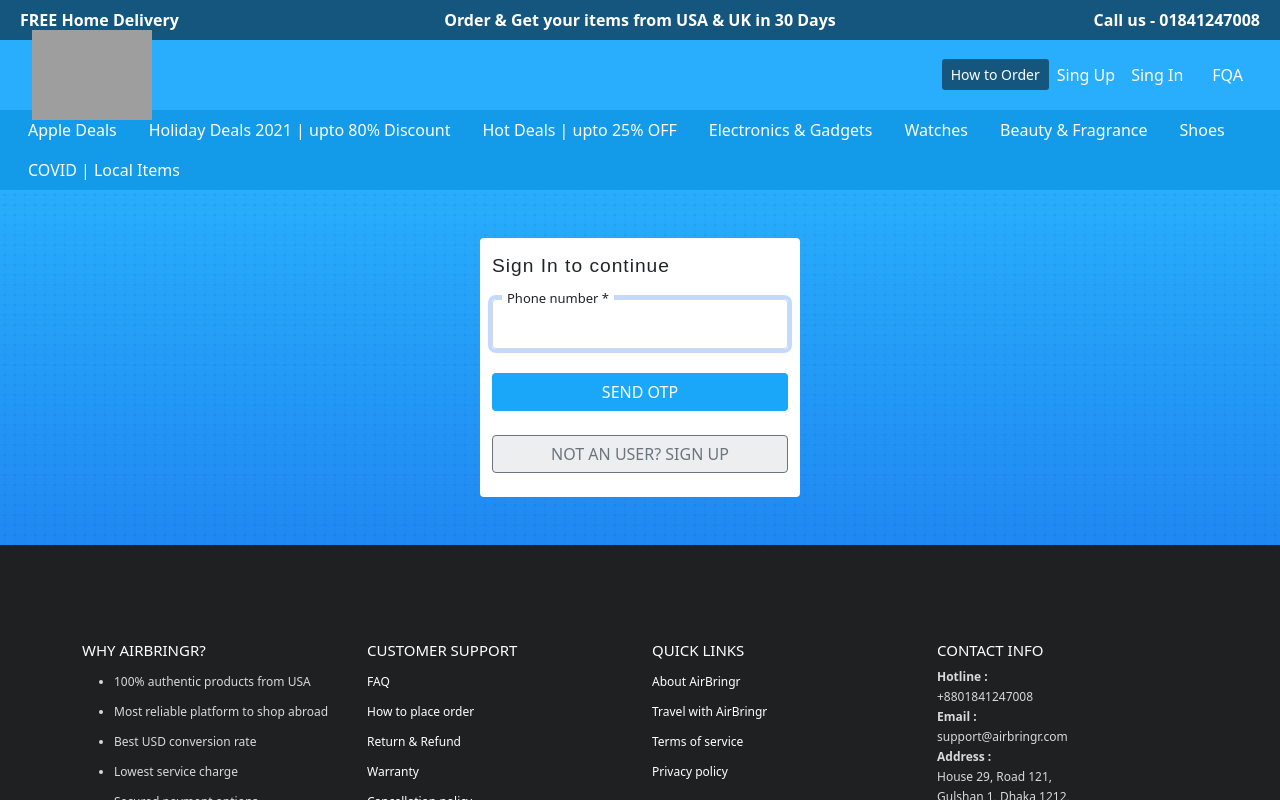
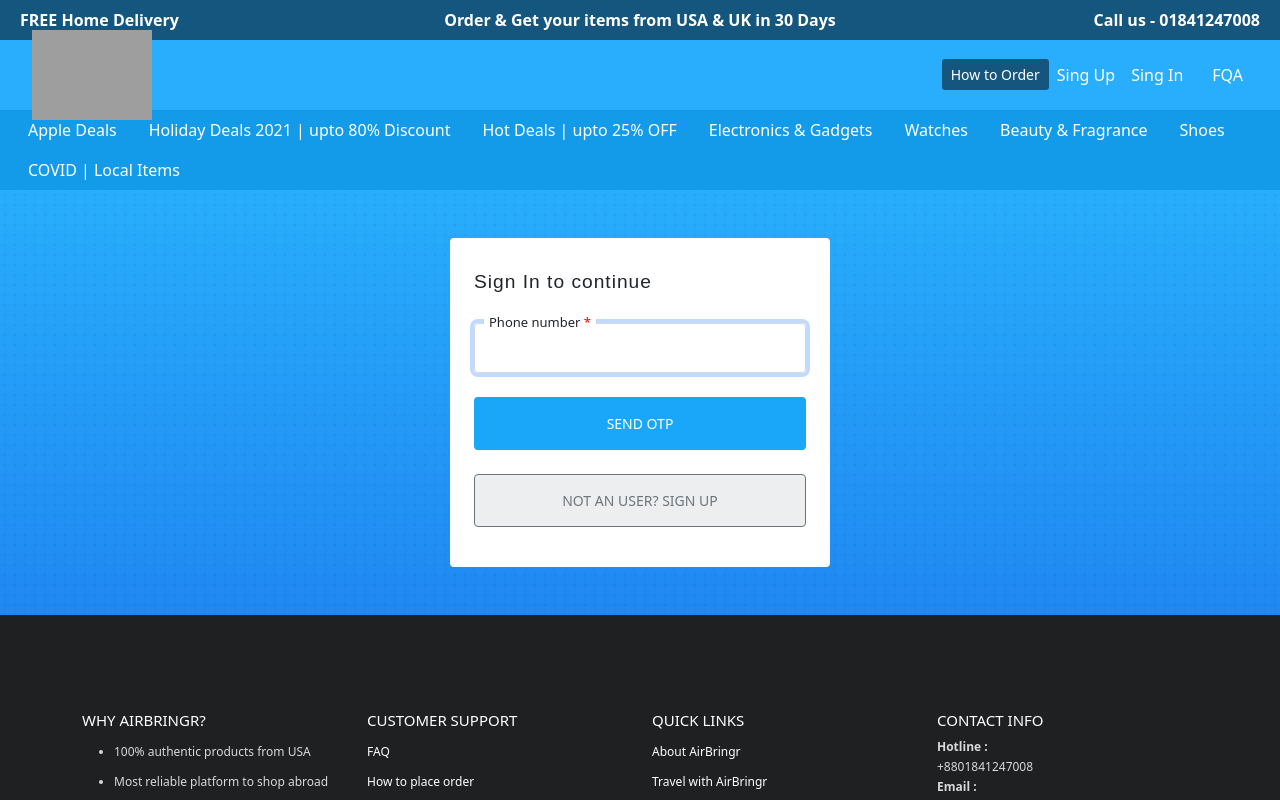
Before and after one commit to SamiaZahan/Auth_System_Frontend, a React (Create React App) app: page /login in a window 1280 px wide. Shown: the top 800 px of the page. Built offline with nearby package versions, Linux system fonts and the light colour scheme; grey boxes are pictures that could not be loaded.

Commit message:
Form design fixed and url undefined issue fixed

```diff
--- a/src/App.css
+++ b/src/App.css
@@ -38,3 +38,7 @@ label{
   color: #000000;
   border: 1px solid #d5d8dc;
 }
+.btn-custom{
+  padding: 15px 0;
+  font-size: 14px;
+}
--- a/src/constants/ApiConstants.js
+++ b/src/constants/ApiConstants.js
@@ -1,3 +1,3 @@
 export const API_BASE_URL = process.env.REACT_APP_SERVER_URL;
-export const LEGACY_WEBSITE_URL = process.env.REACT_LEGACY_WEBSITE_URL;
+export const LEGACY_WEBSITE_URL = process.env.REACT_APP_LEGACY_WEBSITE_URL;
 export const ACCESS_TOKEN_NAME = 'login_access_token';
--- a/src/pages/auth/Login.js
+++ b/src/pages/auth/Login.js
@@ -4,25 +4,30 @@ import axios from "axios";
 import {API_BASE_URL, LEGACY_WEBSITE_URL} from "../../constants/ApiConstants";
 
 function Login() {
-    console.log(LEGACY_WEBSITE_URL)
     const [emailOrPhone, setEmailOrPhone] = useState("");
     const [errMessage, setErrMessage] = useState("");
     const [message, setMessage] = useState('');
+    const [successMessage, setSuccessMessage] = useState(null);
+    const [errorMessage, setErrorMessage] = useState(null);
+    const [isSuccessMessage, setIsSuccessMessage] = useState(false);
+    const [isErrorMessage, setIsErrorMessage] = useState(false);
     const [otpSent, setOtpSent] = useState(false)
 
     const submitForm = (e) => {
         e.preventDefault();
         if (isPhone(emailOrPhone) || isEmail(emailOrPhone)) {
-            console.log("Login info (email or Phone): " + emailOrPhone);
-
             if (isPhone(emailOrPhone)) {
                 axios.post(API_BASE_URL + '/v1/send-sms-otp', {mobile: emailOrPhone})
                     .then((r) => {
-                        setMessage(r.data.message);
-                        window.location = "https://airbringr.dev/verify-otp/?phone=" + emailOrPhone
+                        setSuccessMessage(r.data.message);
+                        setIsSuccessMessage(true)
+                        setIsErrorMessage(false)
+                        window.location = LEGACY_WEBSITE_URL + '/verify-otp/?phone=' + emailOrPhone
                     })
-                    .catch(e => {
-                        setMessage(e.response.data.message)
+                    .catch(err => {
+                        setErrorMessage(err.response.data.message)
+                        setIsErrorMessage(true)
+                        setIsSuccessMessage(false)
                     })
             }
             if (isEmail(emailOrPhone)) {
@@ -63,27 +68,38 @@ function Login() {
             alert('Please input OTP')
         }
 
-        axios.post('https://airbringr.dev/verify-phone', {phone: emailOrPhone, otp: parseInt(otp)})
+        axios.post(LEGACY_WEBSITE_URL + '/verify-phone', {phone: emailOrPhone, otp: parseInt(otp)})
             .then((r) => {
-                setMessage(r.data.message);
-                window.location = "https://airbringr.dev"
+                setSuccessMessage(r.data.message);
+                setIsSuccessMessage(true)
+                setIsErrorMessage(false)
+                window.location =  LEGACY_WEBSITE_URL
             })
             .catch(err => {
-                setMessage("NO OK")
+                setErrorMessage("NOT OK")
+                setIsErrorMessage(true)
+                setIsSuccessMessage(false)
             })
     }
 
     return (
         <>
-            <div id="airbringr-background" className="container-fluid">
+            <section id="airbringr-background">
+                <div className="container">
                     <div className="row justify-content-center">
-                    <div id="myform" className="col-3 mt-5 mb-5 rounded" style={{background: "#ffffff"}}>
+                        <div id="myform" className="col-4 mt-5 mb-5 p-4 pt-3 pb-3 rounded"
+                             style={{background: "#ffffff"}}>
                             <div>
-                            <h5 id="form-header" className="mt-3">Sign In to continue</h5>
+                                <h5 id="form-header" className="mt-3 mb-3">Sign In to continue</h5>
                             </div>
-                        {message &&
+                            {successMessage && isSuccessMessage &&
                             <div className="alert alert-success m-1 p-1 text-center" role="alert">
-                            {message}
+                                {successMessage}
+                            </div>
+                            }
+                            {errorMessage && isErrorMessage &&
+                            <div className="alert alert-danger m-1 p-1 text-center" role="alert">
+                                {errorMessage}
                             </div>
                             }
                             {/*<div className="d-grid gap-2 mt-4">
@@ -98,9 +114,10 @@ function Login() {
                                 or
                             </div>*/}
 
-                        {!otpSent && <form onSubmit={submitForm}>
-                            <div className="form-group mb-3">
-                                <label htmlFor="name">Phone number *</label>
+                            {!otpSent &&
+                            <form onSubmit={submitForm}>
+                                <div className="form-group">
+                                    <label htmlFor="name">Phone number <span style={{color: "red"}}>*</span></label>
                                     <input
                                         type="text" className="form-control"
                                         id="emailOrPhone"
@@ -111,16 +128,17 @@ function Login() {
                                 </div>
 
                                 <div className="d-grid gap-2 mt-4 fst-normal" style={{"font-size": ".1rem"}}>
-                                <button className="btn btn-block text-white text-uppercase" type="submit"
+                                    <button className="btn btn-block btn-custom text-white text-uppercase" type="submit"
                                             style={{background: "#1ba7f9"}}>
                                         Send OTP
                                     </button>
                                 </div>
                             </form>}
 
-                        {otpSent && <form onSubmit={submitOtp}>
+                            {otpSent &&
+                            <form onSubmit={submitOtp}>
                                 <div className="form-group mb-3">
-                                <label htmlFor="name">OTP *</label>
+                                    <label htmlFor="name">OTP <span style={{color: "red"}}>*</span></label>
                                     <input
                                         type="number" className="form-control"
                                         id="otp"
@@ -131,16 +149,16 @@ function Login() {
                                 </div>
 
                                 <div className="d-grid gap-2 mt-4 fst-normal" style={{"font-size": ".1rem"}}>
-                                <button className="btn btn-block text-white text-uppercase" type="submit"
+                                    <button className="btn btn-custom btn-block text-white text-uppercase" type="submit"
                                             style={{background: "#1ba7f9"}}>
                                         Send OTP
                                     </button>
                                 </div>
                             </form>}
 
-                        <div className="d-grid gap-2 mt-4 mb-4 fst-normal">
+                            <div className="d-grid gap-2  mt-4 mb-4 fst-normal">
                                 <Link to="/register"
-                                  className="btn btn-block text-white border-1 border-secondary text-muted text-uppercase"
+                                      className="btn btn-block btn-custom text-white border-1 border-secondary text-muted text-uppercase"
                                       style={{background: "#eceef0"}}>
                                     Not an user? Sign Up
                                 </Link>
@@ -148,6 +166,7 @@ function Login() {
                         </div>
                     </div>
                 </div>
+            </section>
         </>
     );
 }
--- a/src/pages/auth/Register.js
+++ b/src/pages/auth/Register.js
@@ -1,12 +1,15 @@
 import React, {useState} from "react";
-import {Link} from "react-router-dom";
+import {Link, useHistory} from "react-router-dom";
 import axios from "axios";
 import {API_BASE_URL} from "../../constants/ApiConstants";
 
 function Register(props) {
     const [data, setData] = useState({ email: '', first_name: '', last_name: '' })
     const [error, setError] = useState({ email: '', first_name: '', last_name: '' })
-    const [message, setMessage] = useState(null);
+    const [successMessage, setSuccessMessage] = useState(null);
+    const [errorMessage, setErrorMessage] = useState(null);
+    const [isSuccessMessage, setIsSuccessMessage] = useState(false);
+    const [isErrorMessage, setIsErrorMessage] = useState(false);
     const findFormErrors = () => {
         const newErrors = {}
         // name errors
@@ -30,10 +33,15 @@ function Register(props) {
             const data1 = { email: data.email, first_name: data.first_name, last_name: data.last_name };
             axios.post(API_BASE_URL + '/v1/signup', data1)
                 .then((result) => {
-                   setMessage(result.data.message)
+                    console.log("success message", result.data.message)
+                   setSuccessMessage(result.data.message)
+                    setIsErrorMessage(false)
+                    setIsSuccessMessage(true)
                 })
                 .catch((error) =>{
-                    setMessage(error);
+                    setErrorMessage(error.response.data.message);
+                    setIsSuccessMessage(false)
+                    setIsErrorMessage(true)
                 })
         }
 
@@ -53,17 +61,22 @@ function Register(props) {
             <section id="airbringr-background">
                 <div  className="container">
                     <div className="row justify-content-center">
-                        <div  id="myform" className="col-4 mt-5 mb-5 rounded" style={{background: "#ffffff"}}>
-                            <form onSubmit={Registration} className="p-2" action="">
+                        <div  id="myform" className="col-4 mt-5 mb-5 p-4 pt-3 pb-3 rounded" style={{background: "#ffffff"}}>
+                            <form onSubmit={Registration}>
                                 <div>
-                                    <h5 id="form-header" className="mt-3">Sign Up to continue</h5>
+                                    <h5 id="form-header" className="mt-3 mb-3">Sign Up to continue</h5>
                                 </div>
-                                {message &&
-                                <div className="alert alert-success m-1 p-1 text-center" role="alert">
-                                    {message}
+                                {successMessage && isSuccessMessage &&
+                                <div className="alert alert-success mb-3 mt-2 p-2 text-center" role="alert">
+                                    {successMessage}
                                 </div>
                                 }
-                                <div className="d-grid gap-2 mt-4">
+                                {errorMessage && isErrorMessage &&
+                                <div className="alert alert-danger mb-3 mt-2 p-2 text-center" role="alert">
+                                    {errorMessage}
+                                </div>
+                                }
+                    {/*            <div className="d-grid gap-2 mt-4">
                                     <a href="https://airbringr.com/auth/facebook"
                                        className="btn btn-block text-white" style={{background: "#4569ad"}}>
                                         <i className="fab fa-facebook-f"></i>
@@ -73,9 +86,9 @@ function Register(props) {
 
                                 <div className="text-center">
                                     or
-                                </div>
+                                </div>*/}
                                 <div className="form-group mb-3">
-                                    <label htmlFor="first_name">First name *</label>
+                                    <label htmlFor="first_name">First name <span style={{color: "red"}}>*</span></label>
                                     <input
                                         type="text" className="form-control"
                                         id="first_name" name="first_name" autoComplete="off"
@@ -86,7 +99,7 @@ function Register(props) {
                                     <div className="text-danger">{error.first_name}</div>
                                 </div>
                                 <div className="form-group mb-3">
-                                    <label htmlFor="last_name">Last name *</label>
+                                    <label htmlFor="last_name">Last name <span style={{color: "red"}}>*</span></label>
                                     <input
                                         type="text" className="form-control"
                                         id="last_name" name="last_name" autoComplete="off"
@@ -97,7 +110,7 @@ function Register(props) {
                                     <div className="text-danger">{error.last_name}</div>
                                 </div>
                                 <div className="form-group mb-3">
-                                    <label htmlFor="email">Email address *</label>
+                                    <label htmlFor="email">Email address <span style={{color: "red"}}>*</span></label>
                                     <input
                                         type="email" className="form-control"
                                         id="email" name="email" autoComplete="off"
@@ -109,14 +122,14 @@ function Register(props) {
                                 </div>
 
                                 <div className="d-grid gap-2 mt-4">
-                                    <button className="btn btn-block text-white text-uppercase" style={{background: "#1ba7f9"}}>
+                                    <button className="btn btn-custom btn-block text-white text-uppercase" style={{background: "#1ba7f9"}}>
                                         Sign Up
                                     </button>
                                 </div>
 
                                 <div className="d-grid gap-2 mt-4 mb-3">
                                     <Link to="/login"
-                                          className="btn btn-block text-white border-1 border-secondary text-muted text-uppercase"
+                                          className="btn btn-custom btn-block text-white border-1 border-secondary text-muted text-uppercase"
                                           style={{background: "#eceef0"}}>
                                         Existing user? Sign In
                                     </Link>
--- a/src/pages/auth/Verification.js
+++ b/src/pages/auth/Verification.js
@@ -1,15 +1,20 @@
 import React, {useEffect, useState} from "react";
-import {Link} from "react-router-dom";
+import {Link, useHistory} from "react-router-dom";
 import axios from "axios";
 import {API_BASE_URL} from "../../constants/ApiConstants";
 import {queries} from "@testing-library/react";
 
 function Verification(props) {
+    const history = useHistory();
     let q = new URLSearchParams(window.location.search)
     let qAuth = q.get("auth")
     let qOtp = parseInt(q.get("otp"))
     const [data] = useState({auth: qAuth, otp: qOtp})
     const [message, setMessage] = useState('')
+    const [successMessage, setSuccessMessage] = useState(null);
+    const [errorMessage, setErrorMessage] = useState(null);
+    const [isSuccessMessage, setIsSuccessMessage] = useState(false);
+    const [isErrorMessage, setIsErrorMessage] = useState(false);
     const [isLoading, setIsLoading] = useState(true)
     const [showVerificationForm, setShowVerificationForm] = useState(false)
     const [showOtpSubmissionForm, setShowOtpSubmissionForm] = useState(false)
@@ -18,13 +23,16 @@ function Verification(props) {
         const data1 = {auth: data.auth, otp: data.otp};
         axios.post(API_BASE_URL + '/v1/verify-email', data1)
             .then((result) => {
-                console.log("dfsvfd", result)
-                setMessage(result.data.message)
                 setShowVerificationForm(true)
+                setSuccessMessage(result.data.message)
+                setIsErrorMessage(false)
+                setIsSuccessMessage(true)
             })
-            .catch((error) => {
-                console.log("eroor message check ....", error.response)
-                setMessage(error.response.data.message)
+            .catch(function (error) {
+                console.log("error check", error.response.data)
+                setErrorMessage(error.response.data.message);
+                setIsSuccessMessage(false)
+                setIsErrorMessage(true)
             })
             .finally(() => setIsLoading(false))
     }
@@ -46,10 +54,15 @@ function Verification(props) {
             .then(function (response) {
                 setShowVerificationForm(false)
                 setShowOtpSubmissionForm(true)
-                console.log(response.data)
+                setSuccessMessage(response.data.message)
+                setIsErrorMessage(false)
+                setIsSuccessMessage(true)
             })
             .catch(function (error) {
-                alert(error.response.data.message.toUpperCase());
+                console.log("error check", error.response.data)
+                setErrorMessage(error.response.data.message);
+                setIsSuccessMessage(false)
+                setIsErrorMessage(true)
             });
 
     }
@@ -67,12 +80,19 @@ function Verification(props) {
 
         axios.post(API_BASE_URL + "/v1/verify-mobile", {mobile, otp: parseInt(otp), auth: qAuth})
             .then(function (response) {
+                console.log("verify message", response.data)
                 setShowVerificationForm(false)
                 setShowOtpSubmissionForm(false)
-                console.log(response.data)
+                setSuccessMessage(response.data.message)
+                setIsSuccessMessage(true)
+                setIsErrorMessage(false)
+                history.push('/login')
             })
             .catch(function (error) {
-                alert(error.response.data.message.toUpperCase());
+                console.log("error check", error.response.data)
+                setErrorMessage(error.response.data.message);
+                setIsErrorMessage(true)
+                setIsSuccessMessage(false)
             });
 
     }
@@ -82,35 +102,39 @@ function Verification(props) {
         <>
             <div id="airbringr-background" className="container-fluid">
                 <div className="row justify-content-center">
-                    <div id="myform" className="col-4 mt-5 p-5 alert-success mb-5 text-center"
+                    <div id="myform" className="col-4 mt-5 p-4 alert-success mb-5 text-center"
                          style={{background: "#ffffff"}}>
-                        {isLoading ? "Loading" :
-                            <div className="alert alert-success p-2 text-center" role="alert">
-                                {message.toUpperCase()}
+                        { successMessage && isSuccessMessage &&
+                            <div className="alert alert-success p-2 m-0 text-center" role="alert">
+                                {successMessage.toUpperCase()}
                             </div>
                         }
-
-                        <div className="pt-4 text-center" style={{background: "#ffffff"}}>
+                        {errorMessage && isErrorMessage &&
+                            <div className="alert alert-danger p-2 m-0 text-center" role="alert">
+                                {errorMessage.toUpperCase()}
+                            </div>
+                        }
+                        <div className="text-center" style={{background: "#ffffff"}}>
                             {showVerificationForm ?
-                                <form onSubmit={sendOTP}>
+                                <form onSubmit={sendOTP} className="mt-5">
                                     <div className="form-group">
                                         <input type="number" className="form-control" id="phone"
                                                placeholder="Enter phone" onChange={e => setMobile(e.target.value)}/>
                                     </div>
-                                    <button className="btn mt-3 btn-block text-white text-uppercase" type="submit"
-                                            style={{background: "#1ba7f9"}}>Submit</button>
+                                    <button className="btn mt-4 btn-block text-white text-uppercase" type="submit"
+                                            style={{background: "#1ba7f9"}}>Send OTP</button>
                                 </form>
                                 : ""}
                         </div>
-                        <div className="pt-2 text-center" style={{background: "#ffffff"}}>
+                        <div className="text-center" style={{background: "#ffffff"}}>
                             {showOtpSubmissionForm ?
-                                <form onSubmit={verifyMobile}>
+                                <form onSubmit={verifyMobile} className="mt-5">
                                     <div className="form-group">
                                         <input type="number" className="form-control" id="otp"
                                                placeholder="Enter OTP" onChange={e => setOtp(e.target.value)}/>
                                     </div>
-                                    <button className="btn btn-block text-white text-uppercase" type="submit"
-                                            style={{background: "#1ba7f9"}}>Submit</button>
+                                    <button className="btn btn-block text-white mt-4 text-uppercase" type="submit"
+                                            style={{background: "#1ba7f9"}}>Verify Mobile Number</button>
                                 </form>
                                 : ""}
                         </div>
```
Also changed, not shown: 1 other file (tests, documents, lock files or other folders). Lines whose indentation alone changed are shown as unchanged.
